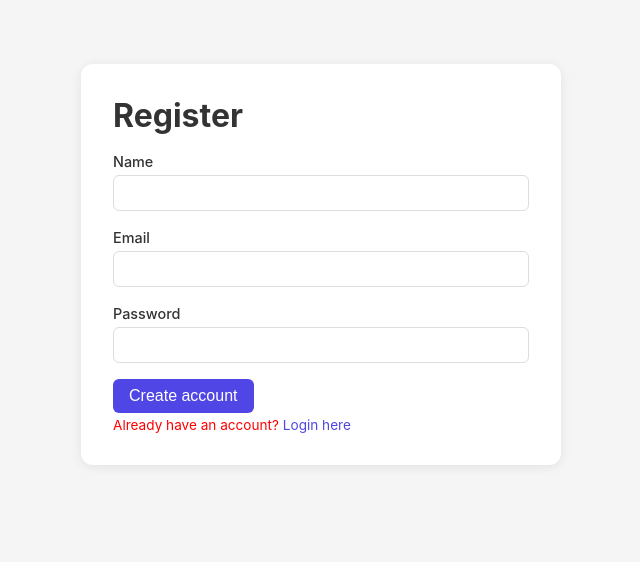
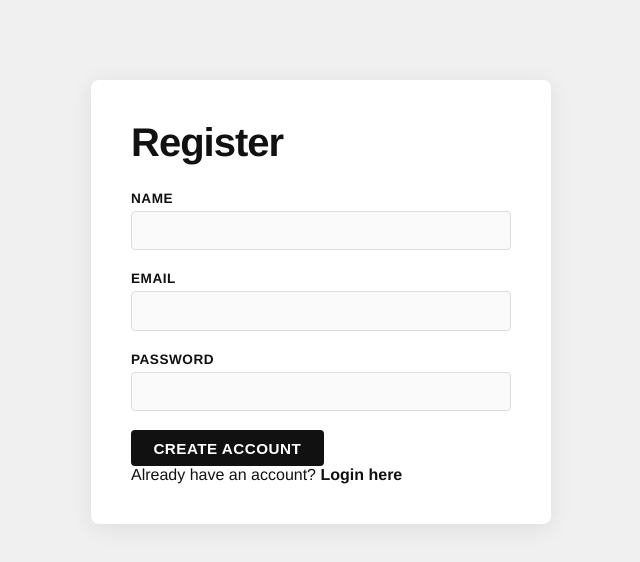
Before and after one commit to twiinko-rocker/activity-tracker, a React (Vite) app in the folder client/: page /register in a window 1280 px wide. Shown: the top 562 px of the page, without its empty margins (319-959 px from the left). Built offline with nearby package versions, Linux system fonts and the light colour scheme.

Commit message:
feat: apply nike-style redesign

```diff
--- a/client/src/components/ActivityList.jsx
+++ b/client/src/components/ActivityList.jsx
@@ -53,17 +53,17 @@ export const ActivityList = () => {
         <div className="activity-info">
             <h2>Your Activities</h2>
             <div style={{ display: 'flex', gap: '1rem', marginBottom: '2rem' }}>
-                <div className="activity-card" style={{ flex: 1, textAlign: 'center' }}>
+                <div className="stat-card" style={{ flex: 1 }}>
                     <h3>{totalSessions}</h3>
-                    <p>Total Sessions</p>
+                    <p>Sessions</p>
                 </div>
-                <div className="activity-card" style={{ flex: 1, textAlign: 'center' }}>
+                <div className="stat-card" style={{ flex: 1 }}>
                     <h3>{totalMinutes}</h3>
-                    <p>Total Minutes</p>
+                    <p>Minutes</p>
                 </div>
-                <div className="activity-card" style={{ flex: 1, textAlign: 'center' }}>
-                    <h3>{totalDistance} km</h3>
-                    <p>Total Distance</p>
+                <div className="stat-card" style={{ flex: 1 }}>
+                    <h3>{totalDistance}</h3>
+                    <p>KM</p>
                 </div>
             </div>
 
--- a/client/src/index.css
+++ b/client/src/index.css
@@ -5,24 +5,33 @@
 }
 
 body {
-  font-family: -apple-system, BlinkMacSystemFont, 'Segoe UI', sans-serif;
-  background-color: #f5f5f5;
-  color: #333;
+  font-family: 'Helvetica Neue', Helvetica, Arial, sans-serif;
+  background-color: #f0f0f0;
+  color: #111;
 }
 
 h1 {
-  font-size: 2rem;
+  font-size: 2.5rem;
+  font-weight: 800;
+  letter-spacing: -1px;
   margin-bottom: 1rem;
 }
 
 h2 {
-  font-size: 1.5rem;
+  font-size: 1.8rem;
+  font-weight: 700;
   margin-bottom: 1rem;
 }
 
+h3 {
+  font-size: 1.3rem;
+  font-weight: 700;
+}
+
 a {
-  color: #4f46e5;
+  color: #111;
   text-decoration: none;
+  font-weight: 600;
 }
 
 a:hover {
@@ -30,35 +39,40 @@ a:hover {
 }
 
 button {
-  background-color: #4f46e5;
+  background-color: #111;
   color: white;
   border: none;
-  padding: 0.5rem 1rem;
-  border-radius: 6px;
+  padding: 0.6rem 1.4rem;
+  border-radius: 4px;
   cursor: pointer;
-  font-size: 1rem;
+  font-size: 0.95rem;
+  font-weight: 700;
+  letter-spacing: 0.5px;
+  text-transform: uppercase;
 }
 
 button:hover {
-  background-color: #4338ca;
+  background-color: #333;
 }
 
 input, select, textarea {
   width: 100%;
-  padding: 0.5rem;
-  border: 1px solid #ddd;
-  border-radius: 6px;
+  padding: 0.6rem;
+  border: 1.5px solid #ddd;
+  border-radius: 4px;
   font-size: 1rem;
   margin-top: 0.25rem;
+  background: #fafafa;
+}
+
+input:focus, select:focus, textarea:focus {
+  outline: none;
+  border-color: #111;
 }
 
 label {
-  font-weight: 500;
-  font-size: 0.9rem;
+  font-weight: 600;
+  font-size: 0.85rem;
+  text-transform: uppercase;
+  letter-spacing: 0.5px;
 }
-
-p {
-  color: red;
-  font-size: 0.85rem;
-  margin-top: 0.25rem;
-}
--- a/client/src/styles/pages.css
+++ b/client/src/styles/pages.css
@@ -1,57 +1,128 @@
 .page {
-  max-width: 480px;
-  margin: 4rem auto;
+  max-width: 460px;
+  margin: 5rem auto;
   background: white;
-  padding: 2rem;
-  border-radius: 12px;
-  box-shadow: 0 2px 12px rgba(0, 0, 0, 0.08);
+  padding: 2.5rem;
+  border-radius: 8px;
+  box-shadow: 0 4px 24px rgba(0,0,0,0.08);
+}
+
+.page h1 {
+  margin-bottom: 1.5rem;
 }
 
 .form-group {
-  margin-bottom: 1rem;
+  margin-bottom: 1.2rem;
 }
 
 .nav {
   display: flex;
   justify-content: space-between;
   align-items: center;
-  padding: 1rem 2rem;
+  padding: 1rem 2.5rem;
+  background: #111;
+  color: white;
+}
+
+.nav h2 {
+  color: white;
+  font-size: 1.2rem;
+  font-weight: 800;
+  letter-spacing: 1px;
+  text-transform: uppercase;
+  margin: 0;
+}
+
+.nav a {
+  color: white;
+  font-size: 0.9rem;
+  letter-spacing: 0.5px;
+}
+
+.nav button {
   background: white;
-  box-shadow: 0 1px 4px rgba(0, 0, 0, 0.08);
-  margin-bottom: 2rem;
+  color: #111;
+  font-size: 0.8rem;
+  padding: 0.4rem 1rem;
+}
+
+.nav button:hover {
+  background: #f0f0f0;
 }
 
 .dashboard {
-  max-width: 700px;
-  margin: 0 auto;
-  padding: 2rem;
+  max-width: 760px;
+  margin: 2rem auto;
+  padding: 0 1.5rem;
+}
+
+.welcome {
+  max-width: 760px;
+  margin: 1.5rem auto 0;
+  padding: 0 1.5rem;
+}
+
+.welcome h3 {
+  font-size: 1rem;
+  font-weight: 600;
+  color: #555;
+  text-transform: uppercase;
+  letter-spacing: 1px;
 }
 
 .activity-card {
   background: white;
-  padding: 1rem 1.5rem;
-  border-radius: 10px;
-  box-shadow: 0 1px 6px rgba(0, 0, 0, 0.07);
-  margin-bottom: 1rem;
+  padding: 1.2rem 1.5rem;
+  border-radius: 6px;
+  box-shadow: 0 1px 6px rgba(0,0,0,0.06);
+  margin-bottom: 0.8rem;
   display: flex;
   justify-content: space-between;
   align-items: center;
+  border-left: 4px solid #111;
 }
 
 .activity-info h3 {
-  margin-bottom: 0.25rem;
+  margin-bottom: 0.2rem;
+  font-size: 1rem;
+  text-transform: uppercase;
+  letter-spacing: 0.5px;
 }
 
 .activity-info p {
   color: #666;
-  font-size: 0.85rem;
+  font-size: 0.82rem;
   margin: 0;
 }
 
 .delete-btn {
   background-color: #ef4444;
+  font-size: 0.75rem;
+  padding: 0.4rem 0.8rem;
 }
 
 .delete-btn:hover {
   background-color: #dc2626;
 }
+
+.stat-card {
+  background: white;
+  border-radius: 6px;
+  padding: 1.2rem;
+  text-align: center;
+  box-shadow: 0 1px 6px rgba(0,0,0,0.06);
+  border-top: 3px solid #111;
+}
+
+.stat-card h3 {
+  font-size: 2rem;
+  font-weight: 800;
+}
+
+.stat-card p {
+  font-size: 0.75rem;
+  text-transform: uppercase;
+  letter-spacing: 1px;
+  color: #888;
+  margin: 0;
+}
```
